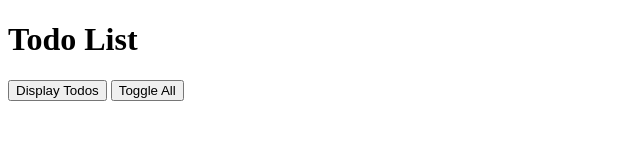
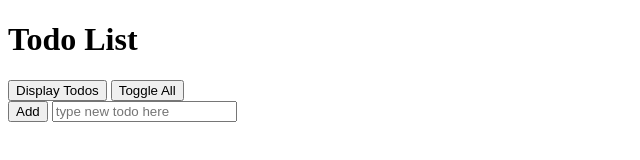
Before and after one commit to thegreatsevrini/practical-javascript, a plain HTML site: page index.html in a window 1280 px wide. Shown: the whole page, without its empty margins (0-640 px from the left). Drawn offline with Linux system fonts and the light colour scheme.

Commit message:
added an add button that adds the text typed into an input field.

```diff
--- a/index.html
+++ b/index.html
@@ -10,8 +10,17 @@
 <body>
     <h1>Todo List</h1>
 
-    <button onclick="handlers.displayTodos()">Display Todos</button>
-    <button onclick="handlers.toggleAll()">Toggle All</button>
+    <div>
+        <button onclick="handlers.displayTodos()">Display Todos</button>
+        <button onclick="handlers.toggleAll()">Toggle All</button>
+    </div>
+
+
+    <div>
+        <button onclick="handlers.addTodo()">Add</button>
+        <input id="addTodoTextInput" type="text" placeholder="type new todo here">
+    </div>
+
 
     <script src="pjs-v3.js"></script>
 </body>
--- a/pjs-v3.js
+++ b/pjs-v3.js
@@ -75,12 +75,17 @@ let todoList = {
     }
 };
 
-
+//this object is what the onclick attribute on the buttons in the html use
 let handlers = {
     displayTodos: function () {
         todoList.displayTodos();
     },
     toggleAll: function(){
         todoList.toggleAll();
+    },
+    addTodo: function(){
+        let addTodoTextInput = document.getElementById('addTodoTextInput');
+        todoList.addTodo(addTodoTextInput.value);
+        addTodoTextInput.value = '';
     }
 };
```
